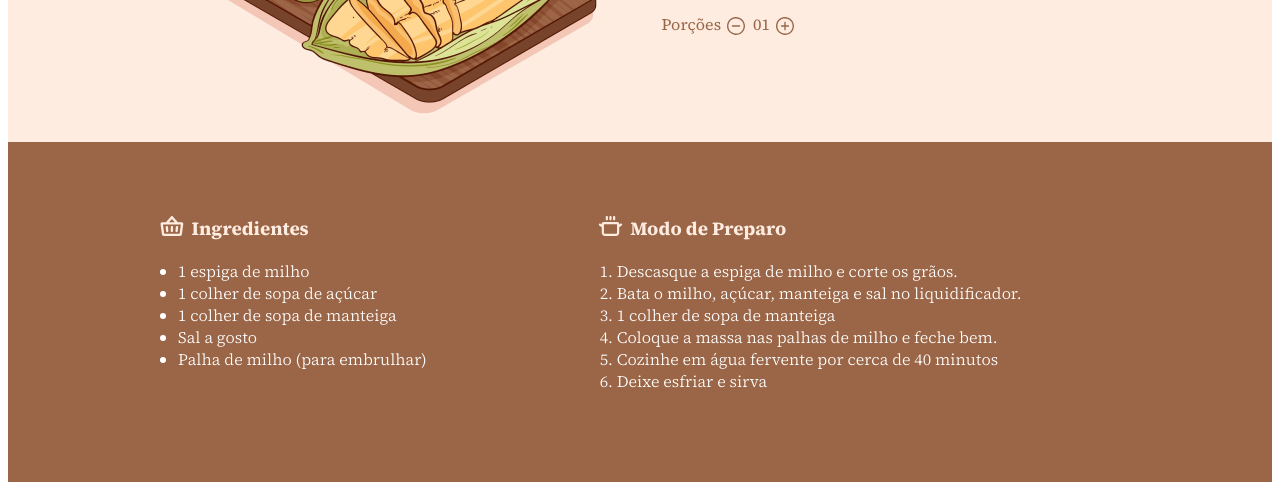
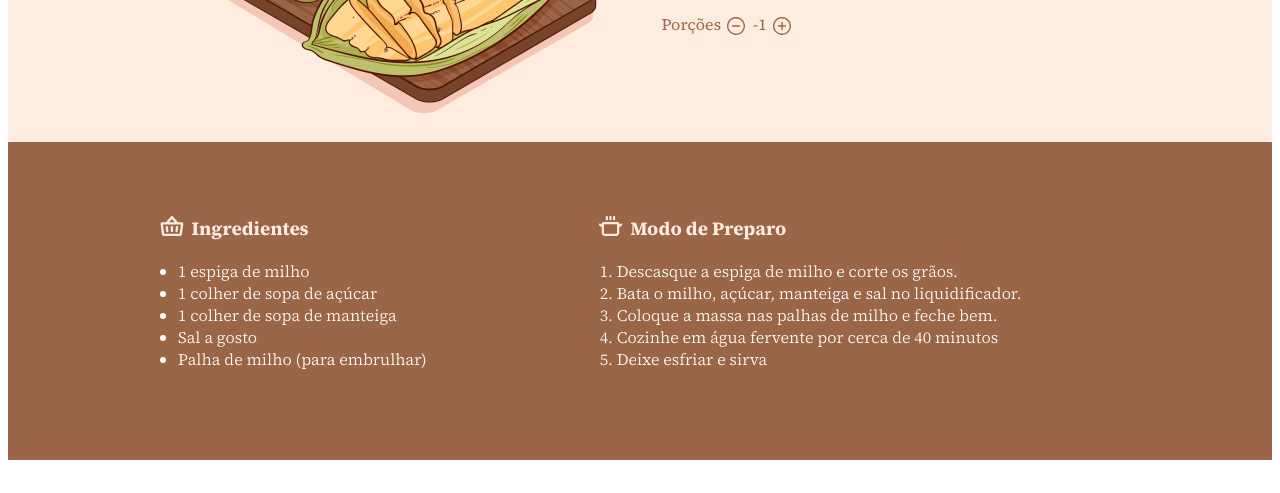
Before and after one commit to Ovatsugh/receita-web-atv, a plain HTML site: page index.html in a window 1280 px wide. Both pictures are taken after a click on the button 736 px from the left and 331 px from the top of the page. Shown: the part 307-800 px from the top of the page. Drawn offline with Linux system fonts and the light colour scheme; files whose address does not match are found by name.

Commit message:
adicionando javascript

```diff
--- a/index.html
+++ b/index.html
@@ -11,6 +11,8 @@
     <link
         href="https://fonts.googleapis.com/css2?family=Source+Serif+4:ital,opsz,wght@0,8..60,200..900;1,8..60,200..900&display=swap"
         rel="stylesheet">
+
+    <script src="script.js"></script>
 </head>
 
 <body>
@@ -26,9 +28,9 @@
 
             <div class="button-group">
                 <p class="subdescription">Porções</p>
-                <button class="btn-up"><img src="/assets/vector_down.svg"></button>
-                <p class="subdescription">01</p>
-                <button class="btn-up"><img src="/assets/vector_up.svg"></button>
+                <button class="btn-up" onclick="down()"><img src="/assets/vector_down.svg"></button>
+                <p class="subdescription" id="variable">0</p>
+                <button class="btn-up" onclick="up()"><img src="/assets/vector_up.svg"></button>
             </div>
 
         </article>
@@ -58,7 +60,6 @@
                 <ol>
                     <li>Descasque a espiga de milho e corte os grãos.</li>
                     <li>Bata o milho, açúcar, manteiga e sal no liquidificador.</li>
-                    <li>1 colher de sopa de manteiga</li>
                     <li>Coloque a massa nas palhas de milho e feche bem.</li>
                     <li>Cozinhe em água fervente por cerca de 40 minutos</li>
                     <li>Deixe esfriar e sirva</li>
--- /dev/null
+++ b/script.js
@@ -0,0 +1,12 @@
+var value = 0
+
+function up() {
+    value++
+    document.getElementById("variable").innerText = value;
+}
+
+
+function down() {
+    value -=1
+    document.getElementById("variable").innerText = value;
+}
```
